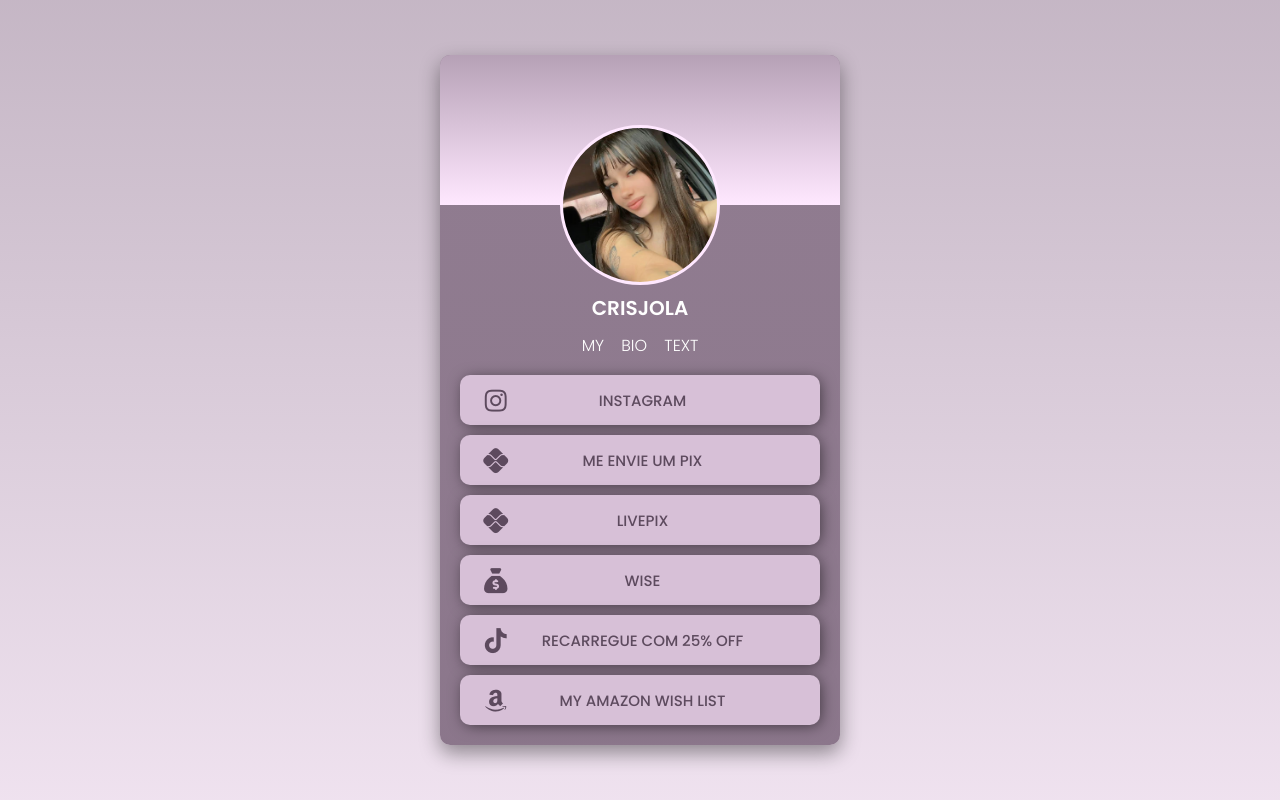
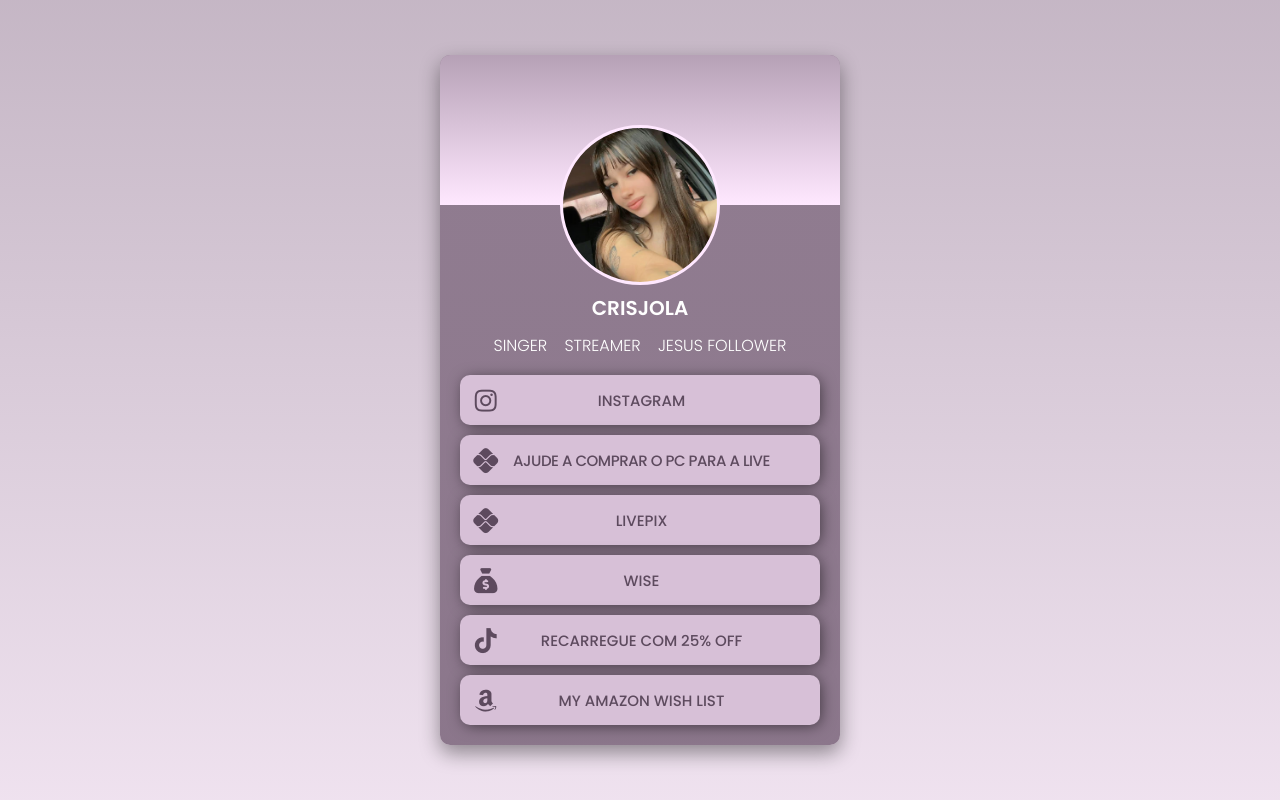
Before and after one commit to alerebonatto/links, a plain HTML site: page index.html in a window 1280 px wide. Drawn offline with Linux system fonts and the light colour scheme.

Commit message:
Add files via upload

```diff
--- a/index.html
+++ b/index.html
@@ -1,9 +1,9 @@
 <!DOCTYPE html>
 <html lang="pt-br">
 <head>
-    <!-- <meta charset="UTF-8">
+    <meta charset="UTF-8">
     <meta name="apple-mobile-web-app-status-bar-style" content="black-translucent">
-    <meta name="color-scheme" content="dark light"> -->
+    <meta name="color-scheme" content="dark light">
 
     <meta name="viewport" content="width=device-width, initial-scale=1.0">
     <link rel="stylesheet" href="style.css">
@@ -20,7 +20,11 @@
         <div class="container-title">
            <div class="titlee">
             <h1> CRISJOLA</h1>
-            <p>MY BIO TEXT</p>
+            <p class="bio">
+                singer
+                streamer
+            <span class="final">jesus follower</span>
+</p>
         </div>
         </div>
         <div class="container-botao">
@@ -32,8 +36,8 @@
             </a>
             <a class="botoes" href="https://livepix.gg/vaquinha/pc-para-as-lives">
                 <i class="fa-brands fa-pix"></i>
-                <p>ME ENVIE UM PIX</p>
-            <a class="botoes" href="https://livepix.gg/vaquinha/pc-para-as-lives">
+                <p style="letter-spacing:-0.03em;">AJUDE A COMPRAR O PC PARA A LIVE</p>
+            <a class="botoes" href="https://livepix.gg/sttargirrl">
                 <i class="fa-brands fa-pix"></i>
                 <p>LIVEPIX</p>
             </a>
@@ -53,5 +57,4 @@
 
     </div>
 </body>
-
 </html>
--- a/style.css
+++ b/style.css
@@ -68,14 +68,6 @@ body {
             rgb(182, 161, 182),
             rgba(255, 232, 255, 1)
         );
-/*     border-bottom-left-radius: 90% 10px;
-    border-bottom-right-radius: 90% 10px; */
-    /* background: url("./img/bgg.jpg");
-    background-position: center;
-    background-size: cover; */
-    /* filter: blur(1px); */
-    /* border: 10px black; */
-
 
 
 }
@@ -111,6 +103,14 @@ body {
     margin-top: 10px;
     color: white;
     word-spacing: 0.8em;
+}
+.bio {
+  word-spacing: 0.9em;
+  text-transform: uppercase; /* opcional */
+}
+
+.final {
+  word-spacing: normal;
 }
 .titlee h1 {
     justify-content: center;
@@ -149,8 +149,6 @@ body {
     width: 90%;
     height: 50px;
     background-color: #d7c0d7;
-    /* border:2px solid black; */
-    /* border-radius: 50px; */
     text-decoration: none;
     color: #5d4a5e;
     display: flex;
@@ -160,11 +158,11 @@ body {
 box-shadow: 2px 2px 15px -2px rgba(0, 0, 0, 0.59);
 }
     .botoes i {
-        margin-left: 20px;
+        margin-left: 10px;
         font-size: 25px;
     }
     .botoes p {
-        flex: 0.85;
+        flex: 0.88;
         text-align: center;
         font-weight: 500;
         font-size: 15px;
```
